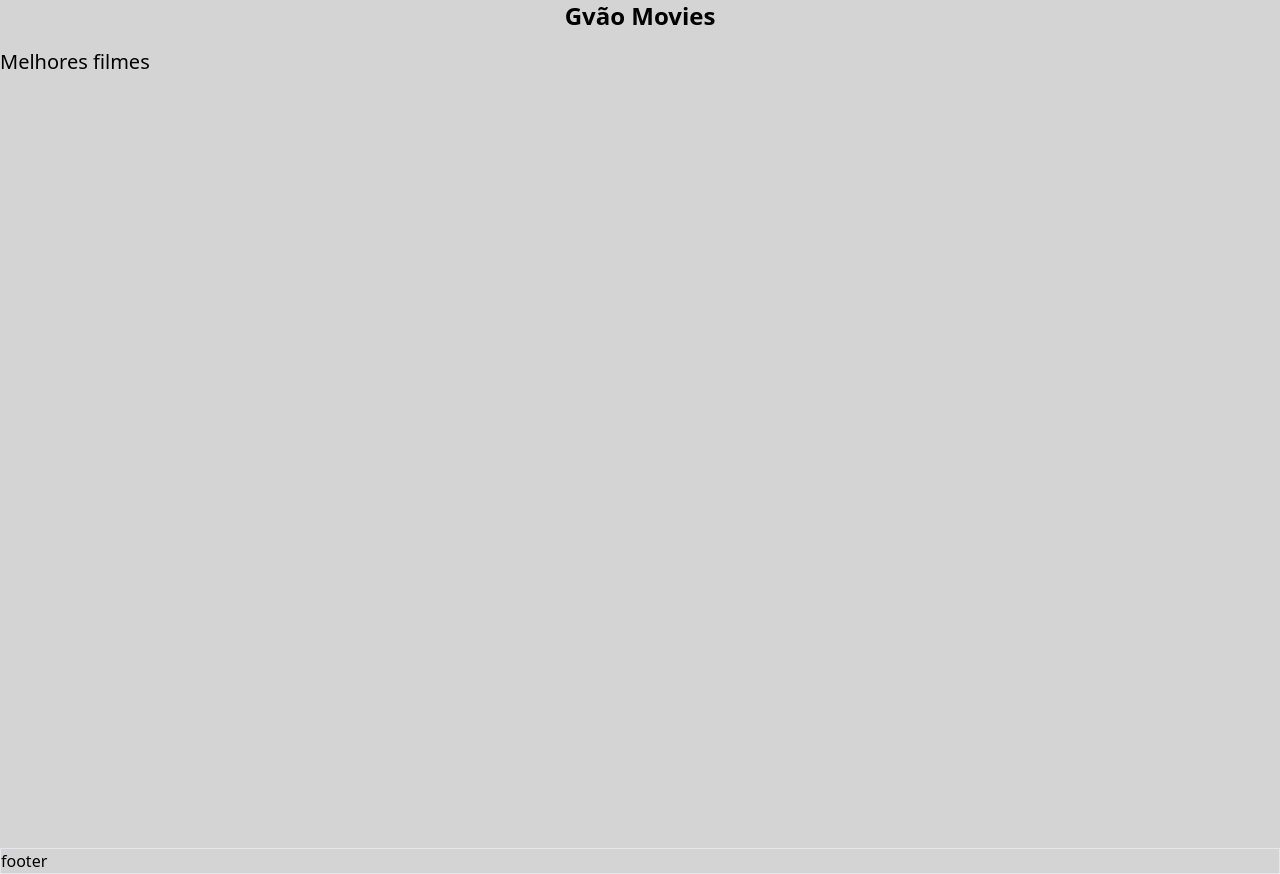
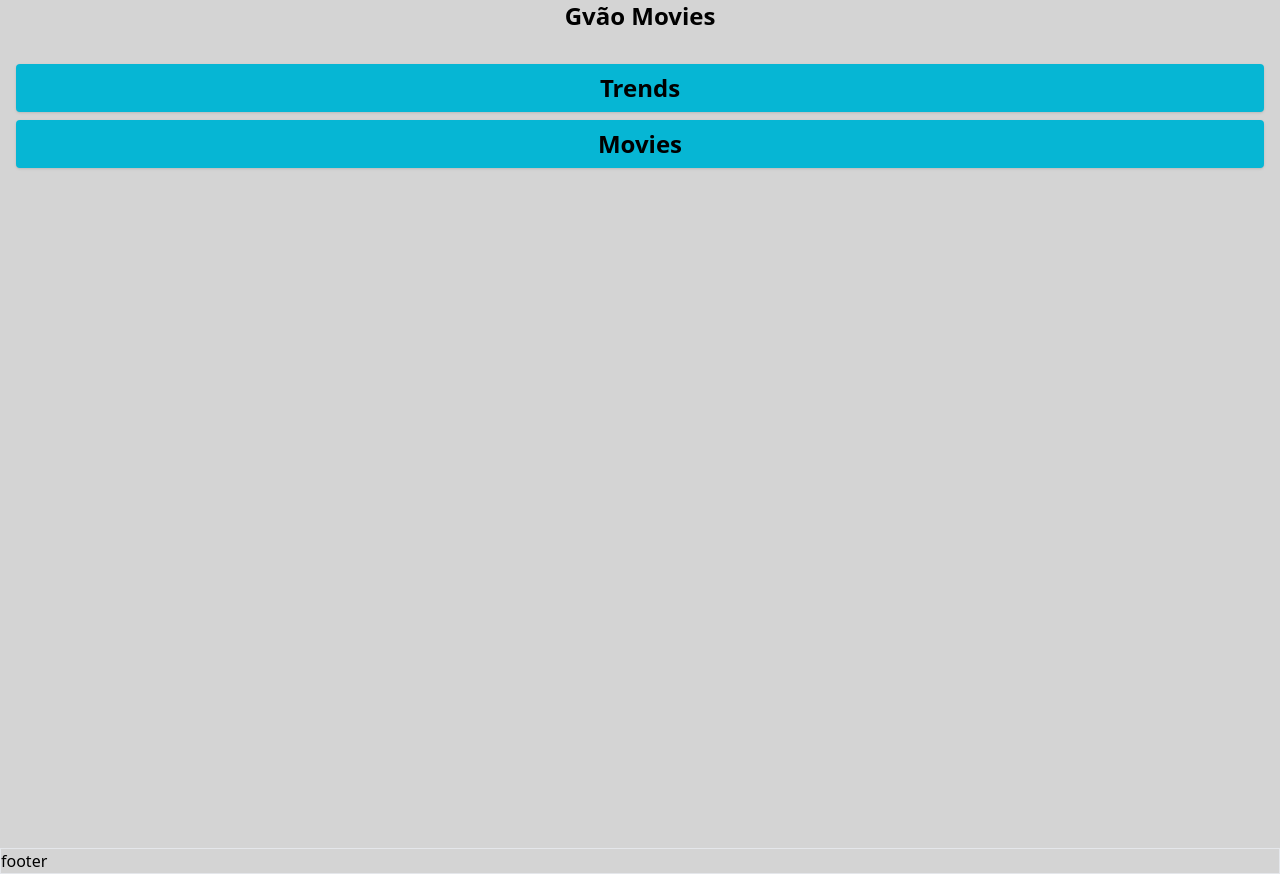
Before and after one commit to gvao/gvao-movies, a Next.js app: page / in a window 1280 px wide. Built offline with nearby package versions, Linux system fonts and the light colour scheme.

Commit message:
create trends component

```diff
--- a/src/app/page.tsx
+++ b/src/app/page.tsx
@@ -1,13 +1,24 @@
-import { SubTitle } from "@/components/typography";
+import Link from "next/link"
+import { ReactNode } from "react"
 
-export default function Home() {
-  return (
-    <section>
+const DefaultPage = () => {
 
-      <div className="container">
-        <SubTitle>Melhores filmes</SubTitle>
-      </div>
+    return (
+        <ul className="flex flex-col gap-2 p-4">
+            <DefaultLink href={'/trends'}>Trends</DefaultLink>
+            <DefaultLink href={'/Movies'}>Movies</DefaultLink>
+        </ul>
+    )
+}
 
-    </section>
-  )
-}
+const DefaultLink = ({ children, href, ...props }: { children: ReactNode, href: string }) => (
+    <Link
+        {...props}
+        href={href}
+        className="bg-cyan-500 p-2 rounded shadow text-center text-2xl font-bold" >
+        {children}
+    </Link>
+)
+
+
+export default DefaultPage
--- /dev/null
+++ b/src/app/trends/page.tsx
@@ -0,0 +1,55 @@
+import { SubTitle, Title } from "@/components/typography";
+import { MovieDetails, TMDB } from "@/domain/entities/tmdb";
+import Link from "next/link";
+
+export default async function Home({ params: { page } }: { params: { page: string } }) {
+
+  return (
+    <section>
+
+      <div className="container">
+        <div className="bg-cyan-500 h-28 flex justify-center items-center">
+          <Title>GM</Title>
+        </div>
+
+        {/* <SubTitle>Melhores filmes</SubTitle> */}
+
+        <Trends page={+page || 1} />
+
+      </div>
+    </section>
+  )
+}
+
+const Trends = async ({ page }: { page: number }) => {
+  const tmdb = new TMDB()
+
+  const { results } = await tmdb.getTrends({ page })
+
+  return <>
+    <ul className="flex flex-wrap gap-4 p-4" >
+      {results.map(result => (
+        <Link href={`#`} className="cursor-pointer" >
+          <TrendItem movie={result} />
+        </Link>
+      ))}
+    </ul>
+
+    <section id="pagination">
+
+    </section>
+  </>
+}
+
+const TrendItem = ({ movie, ...props }: { movie: MovieDetails }) => (
+  <li
+    {...props}
+    className='rounded shadow-md relative overflow-hidden hover:scale-105 transition opacity-80 hover:opacity-100'
+  >
+    <h3 className="absolute top-2 left-2 text-black font-bold bg-opacity-60 bg-cyan-500 p-2 rounded" >
+      {movie.name || movie.title}
+    </h3>
+    <img src={TMDB.getImage(movie.backdrop_path)} alt="" className="w-full" />
+    <p className="p-1 translate-x-50">{movie.overview}</p>
+  </li>
+)
```
